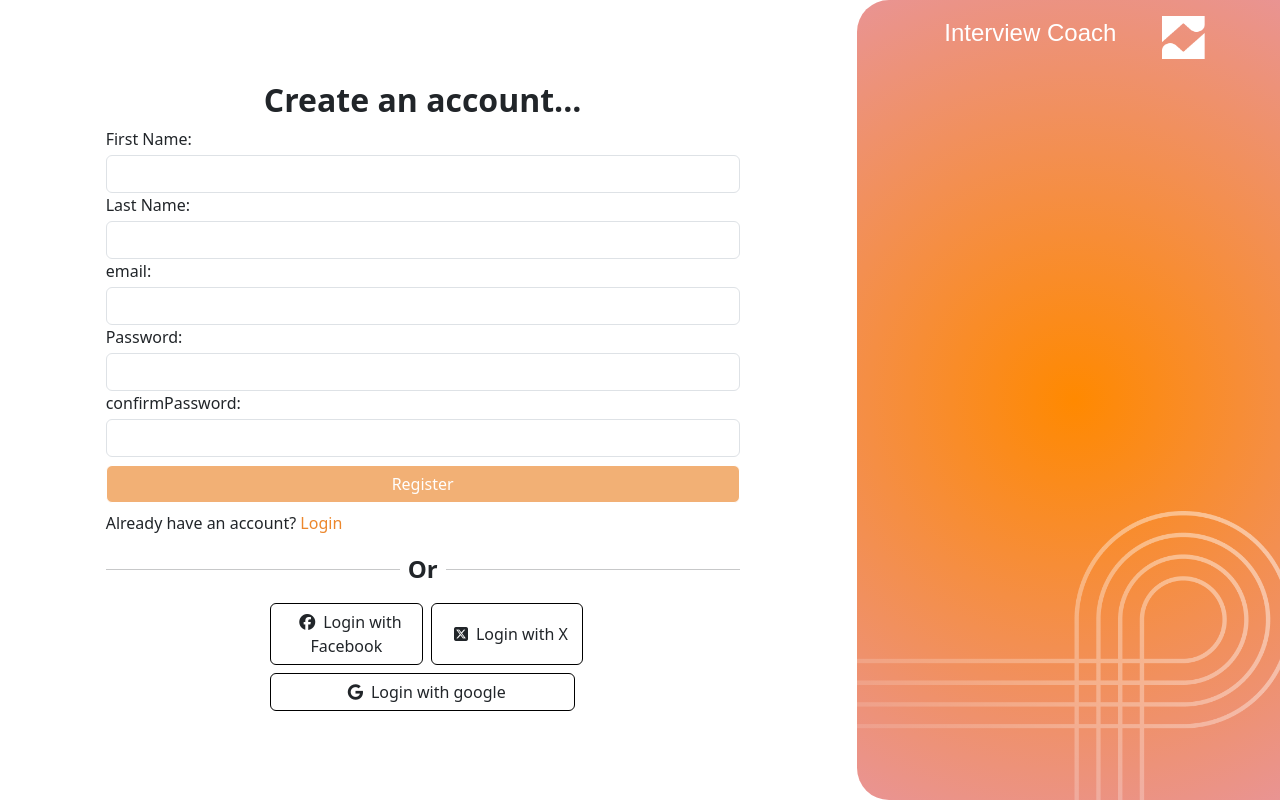
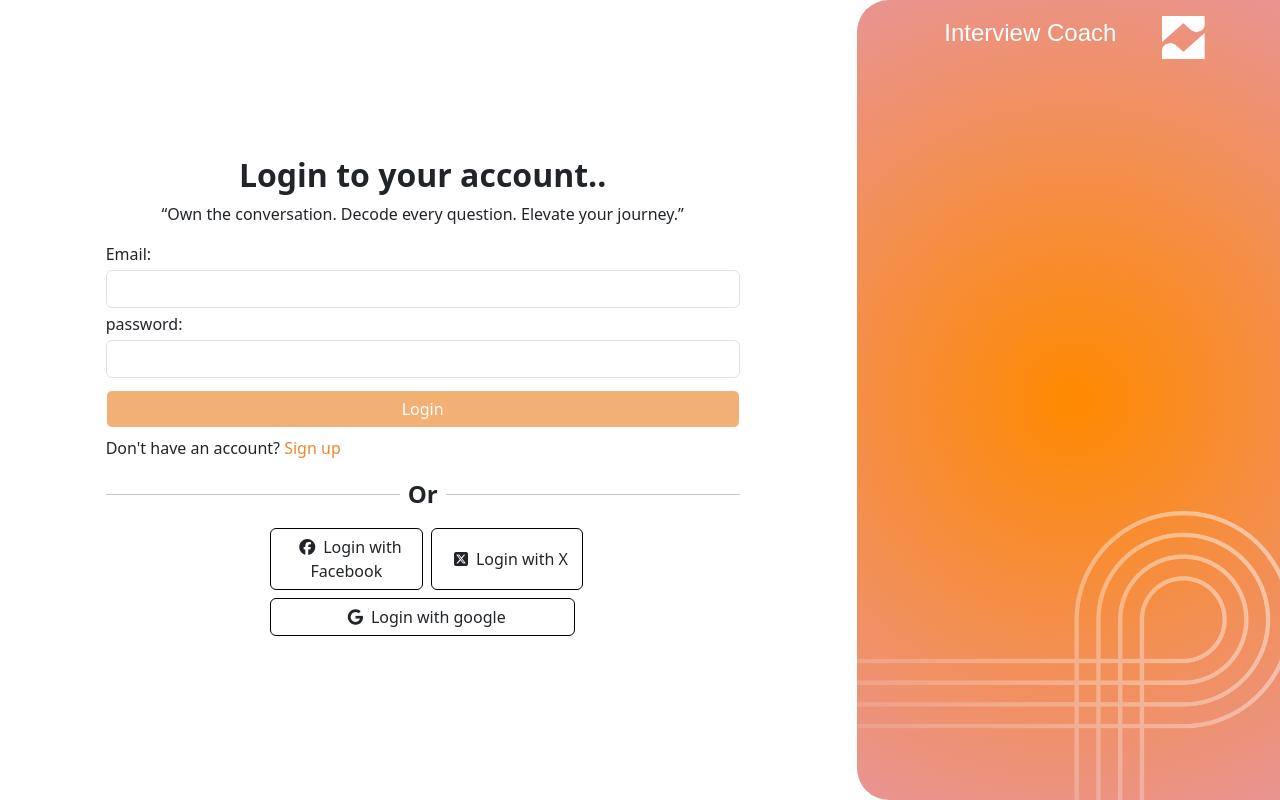
Before and after one commit to mostafamokhtar12/Grad-front, a React (Create React App) app: page / in a window 1280 px wide. Built offline with nearby package versions, Linux system fonts and the light colour scheme.

Commit message:
started interview functionality

```diff
--- a/src/App.jsx
+++ b/src/App.jsx
@@ -8,18 +8,19 @@ import Interview from "./Components/Interview/Interview";
 import Profile from "./Components/Profile/Profile";
 import Home from "./Components/Homepage/Home";
 import PreInterview from "./Components/Preinterview/Preinterview";
+import InterviewTest from "./Components/InterviewTest/InterviewTest";
 export default function App() {
   let routes = createBrowserRouter([
     {
       path: "",
       element: <Layout />,
       children: [
-        { path: "login", element: <Login /> },
-        { path: "interview/:role", element: <Interview /> },
+        { index: true, element: <Login /> },
+        { path: "interview/:role", element: <InterviewTest /> },
         { path: "Profile", element: <Profile /> },
         { path: "home", element: <Home /> },
         { path: "PreInterview", element: <PreInterview /> },
-        { index: true, element: <Register /> },
+        { path: "signup", element: <Register /> },
         { path: "*", element: <Notfound /> },
       ],
     },
@@ -27,7 +28,7 @@ export default function App() {
 
   return (
     <>
-      <RouterProvider router={routes}></RouterProvider>
+      <RouterProvider router={routes} />
     </>
   );
 }
--- /dev/null
+++ b/src/Components/InterviewTest/InterviewTest.jsx
@@ -0,0 +1,79 @@
+import { useParams } from "react-router-dom";
+import { useEffect, useState } from "react";
+function InterviewTest() {
+  const { role } = useParams();
+  const [questionsState, setQuestionsState] = useState([]);
+  const [answer, setAnswer] = useState("");
+  const [questionIndex, setQuestionIndex] = useState(0);
+  const [difficultyIndex, setDifficultyIndex] = useState(1);
+  let interviewID = null;
+  useEffect(function () {
+    console.log("role", role);
+
+    async function fetchQuestions() {
+      try {
+        const res = await fetch(
+          `http://localhost:8080/question?role=${role}&duration=Quick`,
+          {
+            credentials: "include",
+          }
+        );
+        const { interviewId, questions } = await res.json();
+        interviewID = interviewId;
+        // console.log("role questions ",role);
+        console.log(questions);
+
+        setQuestionsState(questions);
+      } catch (err) {
+        console.log("error occured ", err);
+      }
+    }
+    fetchQuestions();
+  }, []);
+  async function handleSubmit(e) {
+    e.preventDefault();
+
+    let data = {
+      interviewId: interviewID,
+      questionId: questionsState[difficultyIndex][questionIndex].id,
+      answer,
+    };
+
+    try {
+      const res = await fetch("http://localhost:8080/interview/answer", {
+        method: "POST",
+        body: JSON.stringify(data),
+        headers: {
+          "Content-Type": "application/json",
+        },
+      });
+
+      const result = await res.json();
+      console.log(result);
+    } catch (err) {
+      console.log("error occured", err);
+    }
+
+    setAnswer("");
+  }
+  return (
+    <div>
+      {questionsState.map((questionSet) => {
+        return questionSet.map((question) => {
+          return <h1 key={question.id}>{question.question}</h1>;
+        });
+      })}
+
+      <form onSubmit={handleSubmit}>
+        <input
+          type="text"
+          value={answer}
+          onChange={(e) => setAnswer(e.target.value)}
+        />
+        <button type="submit">Submit</button>
+      </form>
+    </div>
+  );
+}
+
+export default InterviewTest;
--- a/src/Components/Login/Login.jsx
+++ b/src/Components/Login/Login.jsx
@@ -8,14 +8,18 @@ import axios from "axios";
 import { Link } from "react-router-dom";
 import myStyle from "./Login.module.css";
 
+axios.defaults.withCredentials = true;
+
 export default function Login() {
   let [loading, setLoading] = useState(false);
   const nav = useNavigate();
 
   async function Loginapi(values) {
     setLoading(true);
+
+
     let req = await axios
-      .post("https://761h6v0q-3000.uks1.devtunnels.ms/auth/login", values)
+      .post("http://localhost:8080/auth/login", values)
       .catch((error) => {
         console.log(error);
 
@@ -115,23 +119,23 @@ export default function Login() {
               </Link>
             </p>
 
-            <div class="d-flex align-items-center my-3">
-              <hr class="flex-grow-1 me-2"></hr>
-              <span class="fw-bold fs-4">Or</span>
-              <hr class="flex-grow-1 ms-2"></hr>
+            <div className="d-flex align-items-center my-3">
+              <hr className="flex-grow-1 me-2"></hr>
+              <span className="fw-bold fs-4">Or</span>
+              <hr className="flex-grow-1 ms-2"></hr>
             </div>
 
             <div className=" container d-flex justify-content-center flex-wrap">
               <button className="btn mx-2 w-25 border-black">
-                <i class="fa-brands fa-facebook mx-2"></i>
+                <i className="fa-brands fa-facebook mx-2"></i>
                 Login with Facebook
               </button>
               <button className="btn w-25 border-black">
-                <i class="fa-brands fa-square-x-twitter mx-2"></i>
+                <i className="fa-brands fa-square-x-twitter mx-2"></i>
                 Login with X
               </button>
               <button className="btn w-50 my-2 border-black">
-                <i class="fa-brands fa-google mx-2"></i>
+                <i className="fa-brands fa-google mx-2"></i>
                 Login with google
               </button>
             </div>
```
Also changed, not shown: 1 other file (tests, documents, lock files or other folders).
